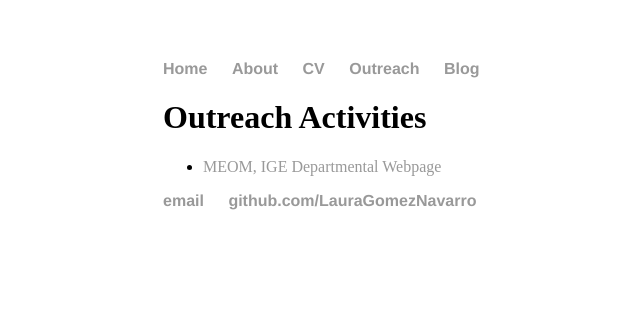
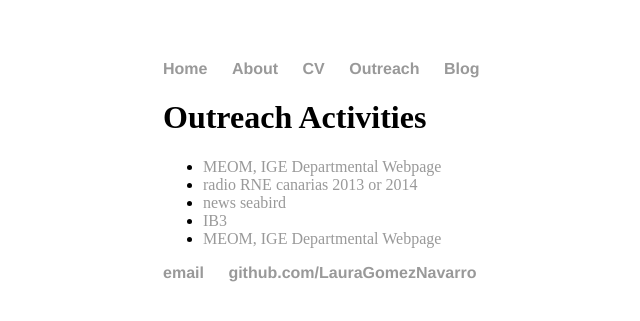
Before and after one commit to LauraGomezNavarro/LauraGomezNavarro.github.io, a Jekyll site: the page built from outreach/index.html, in a window 1280 px wide. Shown: the top 321 px of the page, without its empty margins (29-669 px from the left). Built offline with Jekyll 4.4.1, drawn with Linux system fonts in a browser that asks for light colours.

Commit message:
Update index.html

```diff
--- a/outreach/index.html
+++ b/outreach/index.html
@@ -5,5 +5,9 @@ title: Outreach Activities
 	<h1>{{ page.title }}</h1>
 	<ul class="outreach">
           <li><a href="http://meom-group.github.io/">MEOM, IGE Departmental Webpage</a></li>
+          <li><a href="http://meom-group.github.io/">radio RNE canarias 2013 or 2014</a></li>
+          <li><a href="http://meom-group.github.io/">news seabird</a></li>
+          <li><a href="http://meom-group.github.io/">IB3</a></li>
+          <li><a href="http://meom-group.github.io/">MEOM, IGE Departmental Webpage</a></li>
 
 	</ul>
```
